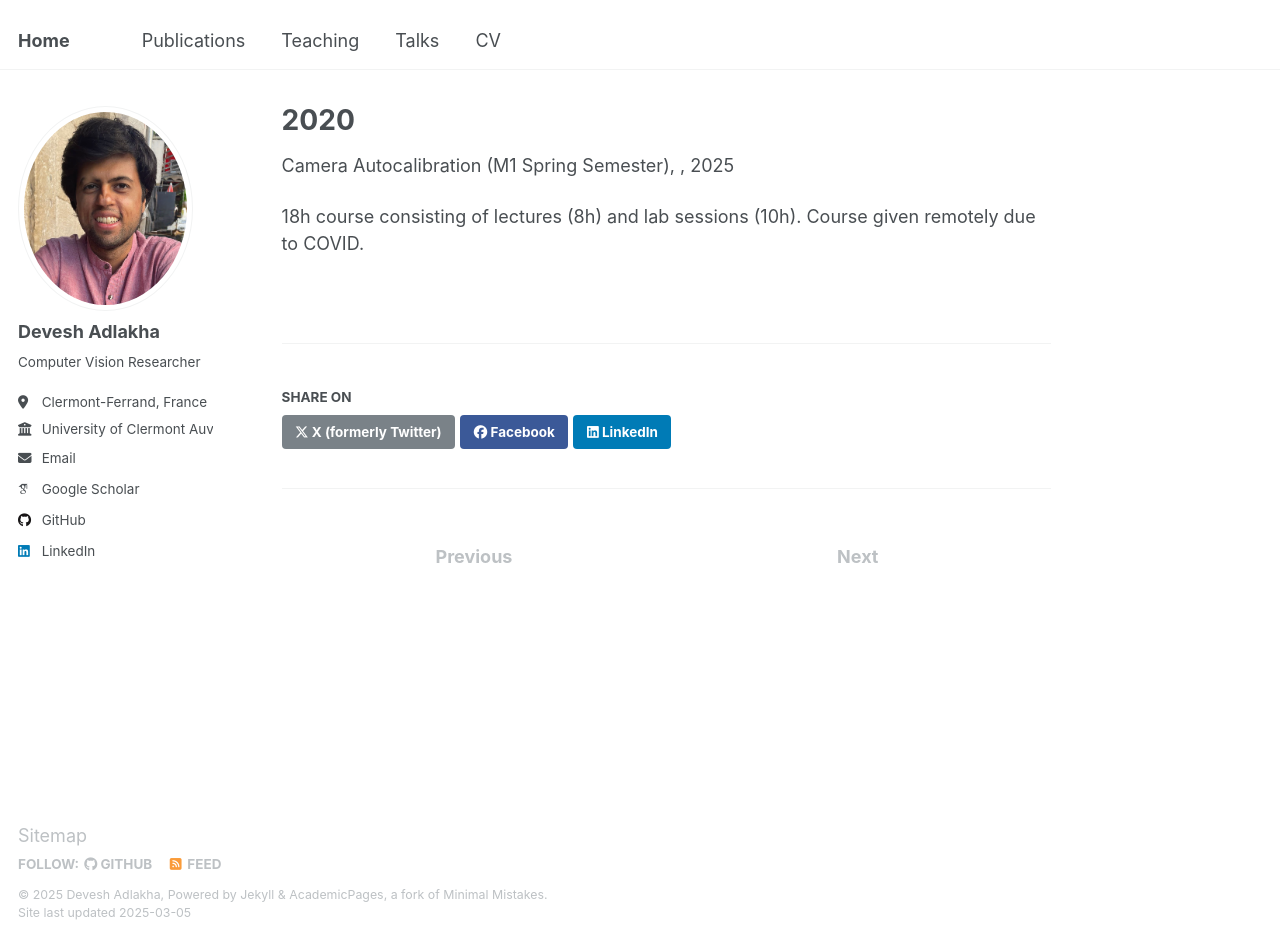
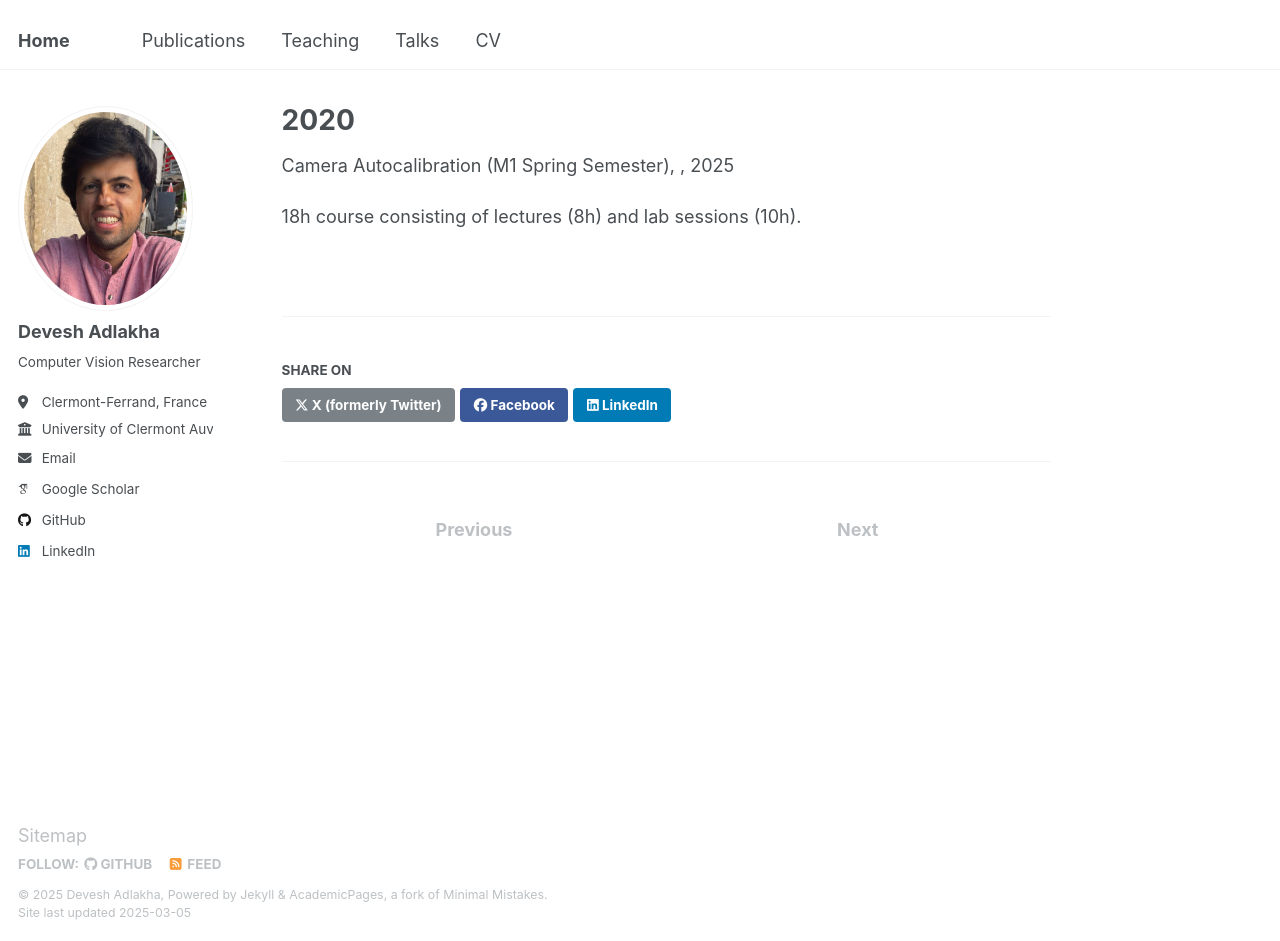
Before and after one commit to devadlakha/devadlakha.github.io, a Jekyll site: the page built from _teaching/2020.md, in a window 1280 px wide and 941 px high. Built offline with Jekyll 4.4.1, drawn with Linux system fonts in a browser that asks for light colours; some web fonts are replaced.

Commit message:
Update 2020.md

```diff
--- a/_teaching/2020.md
+++ b/_teaching/2020.md
@@ -7,4 +7,4 @@ venue:
 location:
 ---
 
-18h course consisting of lectures (8h) and lab sessions (10h). Course given remotely due to COVID.
+18h course consisting of lectures (8h) and lab sessions (10h).
```
